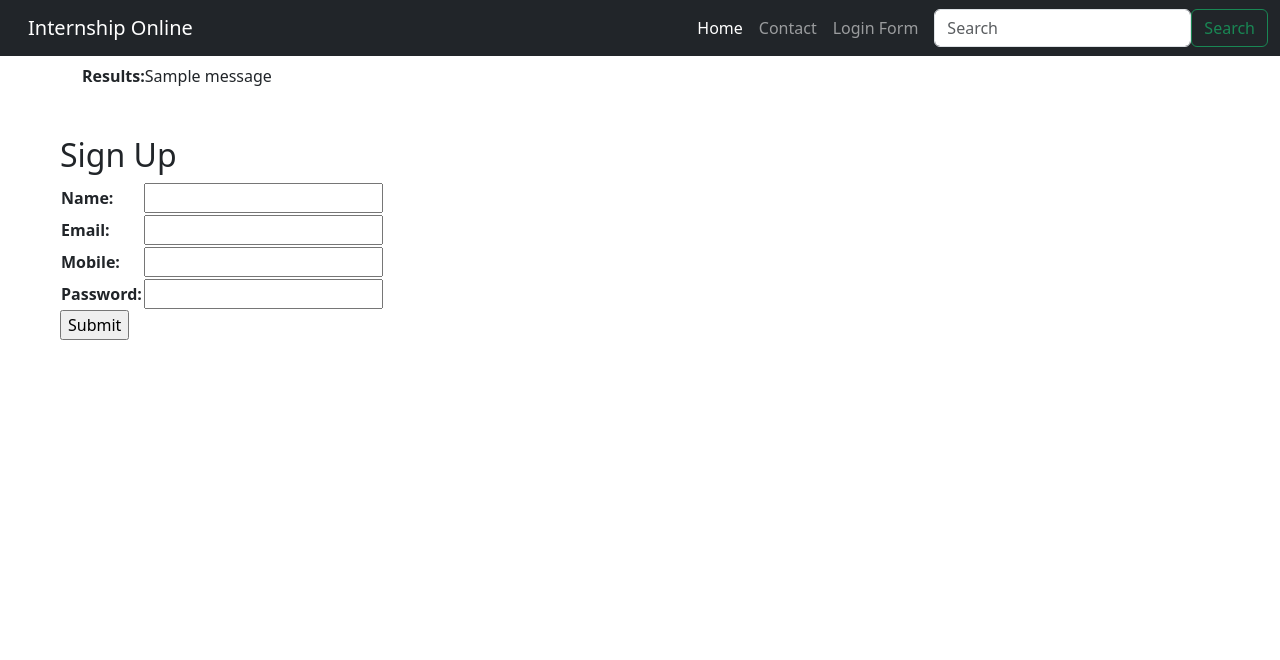
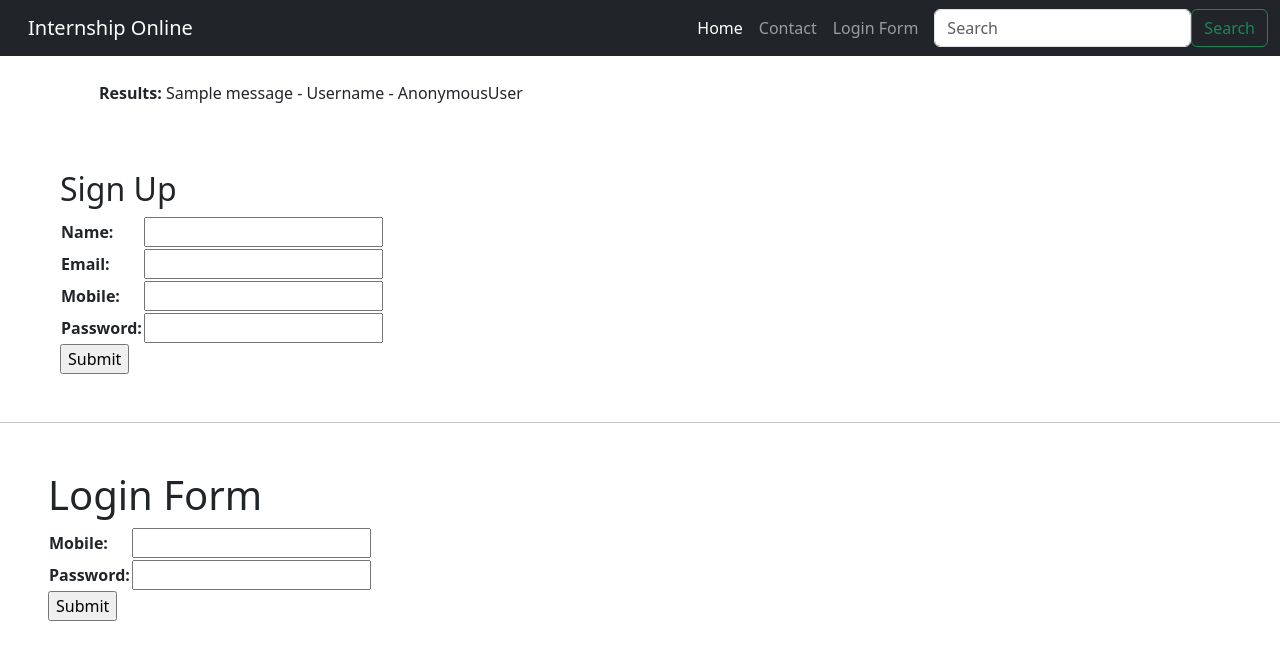
Before and after one commit to dsy99111/mysite, a Django app: page /loginform/ in a window 1280 px wide. Shown: the top 660 px of the page. Run offline with Django 4.2, Linux system fonts and the light colour scheme; one stand-in notice (Sample message) is shown.

Commit message:
added login page

```diff
--- a/home/forms.py
+++ b/home/forms.py
@@ -3,4 +3,8 @@ class SignupForm(forms.Form):
     name=forms.CharField()
     email=forms.EmailField()
     mobile=forms.CharField()
-    password=forms.CharField()
+    password=forms.CharField(widget=forms.PasswordInput)
+
+class LoginForm(forms.Form):
+    mobile=forms.CharField()
+    password=forms.CharField(widget=forms.PasswordInput)
--- a/home/urls.py
+++ b/home/urls.py
@@ -17,7 +17,8 @@ urlpatterns = [
     path('loginform/',views.loginform,name="loginform"),
     path('signup/', views.signup, name="signup"),
 
-
+    path('login/', views.login, name="login"),
+    path('logout', views.logout, name="logout"),
 
 ]
 urlpatterns  += static(settings.STATIC_URL, document_root=settings.STATIC_ROOT)
--- a/home/views.py
+++ b/home/views.py
@@ -4,6 +4,8 @@ from .forms import *
 from django.contrib.auth.models import User
 from django.contrib.auth import login as auth_login,logout as auth_logout, authenticate
 from django.contrib import messages
+
+
 
 # Create your views here.
 def home(request):
@@ -28,7 +30,8 @@ def contact(request):
     return render(request,'home/contact.html',context)
 def loginform(request):
     show = SignupForm()
-    context = {'showsignup': show}
+    showl = LoginForm()
+    context = {'showsignup': show,'showlogin':showl}
     return render(request,'home/loginform.html',context)
 def signup(request):
     if request.method=='POST':
@@ -44,3 +47,23 @@ def signup(request):
         messages.success(request, "successfully created your account")
         return redirect("/loginform")
     return redirect('/')
+
+
+
+def login(request):
+    if request.method=='POST':
+        fm=LoginForm(request.POST)
+        if fm.is_valid():
+            username=fm.cleaned_data['mobile']
+            passw=fm.cleaned_data['password']
+        myuser=authenticate(username=username,password=passw)
+        auth_login(request,myuser)
+        messages.success(request,"Successfully logged in")
+        return redirect("/")
+    messages.error(request,"Something wrong")
+    return redirect("/loginform")
+
+def logout(request):
+    auth_logout(request)
+    messages.success(request,"Account log out")
+    return redirect("/loginform")
--- a/templates/base.html
+++ b/templates/base.html
@@ -27,28 +27,37 @@
           <a class="nav-link" href="/contact">Contact</a>
         </li>
 
-         <li class="nav-item">
+        {% if not user.is_authenticated %}
+        <li class="nav-item">
           <a class="nav-link" href="/loginform">Login Form</a>
         </li>
+
+        {% else %}
+          <a class=" mnonem" href="#" style="font-size:16px; padding-right:50px; float:right; color:white">
+          <b><i class="fa fa-user"></i>Welcome -{{request.user.get_full_name}} </b>
+        </a>
+        <a class=" mnonem" href="/logout" style="font-size:16px; padding-right:50px; float:right; color:white">
+          <b><i class="fa fa-user"></i>Logout </b>
+        </a>
+       {% endif %}
       </ul>
-      <form class="d-flex" role="search">
+      <form class="d-flex">
         <input class="form-control me-2" type="search" placeholder="Search" aria-label="Search">
         <button class="btn btn-outline-success" type="submit">Search</button>
       </form>
     </div>
   </div>
 </nav>
-<div class="container mt-2">
-  {% for message in messages %}
-  <strong>Results:</strong>{{message}}
-  {% endfor %}
-</div>
-{%block body%}
-
-{%endblock body%}
-<script src="https://cdn.jsdelivr.net/npm/bootstrap@5.3.2/dist/js/bootstrap.bundle.min.js"
-        integrity="sha384-C6RzsynM9kWDrMNeT87bh95OGNyZPhcTNXj1NW7RuBCsyN/o0jlpcV8Qyq46cDfL"
-        crossorigin="anonymous"></script>
+  <div class="container mt-2">
+    {% for message in messages %}
+    <div class="alert alert-{{message.tages}} alert-dismissable fade show" role="alert">
+      <strong> Results: </strong>{{message}} - Username - {{request.user}}
+    </div>
+    {% endfor %}
+  </div>
+  {% block body%}
+  {% endblock body%}
+    <script src="https://cdn.jsdelivr.net/npm/bootstrap@5.0.2/dist/js/bootstrap.bundle.min.js" integrity="sha384-MrcW6ZMFYlzcLA8Nl+NtUVF0sA7MsXsP1UyJoMp4YLEuNSfAP+JcXn/tWtIaxVXM" crossorigin="anonymous"></script>
 
 
   </body>
--- a/templates/home/loginform.html
+++ b/templates/home/loginform.html
@@ -15,4 +15,17 @@ Login Form
 
     </form>
     </div>
+<hr>
+<div class="contianer m-5">
+    <h1>Login Form</h1>
+
+    <form action="/login/" method="post">
+        {% csrf_token %}
+        <table>
+        {{showlogin}}
+        </table>
+        <input type="submit" value="Submit">
+    </form>
+</div>
+
 {%endblock body%}
```
Also changed, not shown: db.sqlite3.
